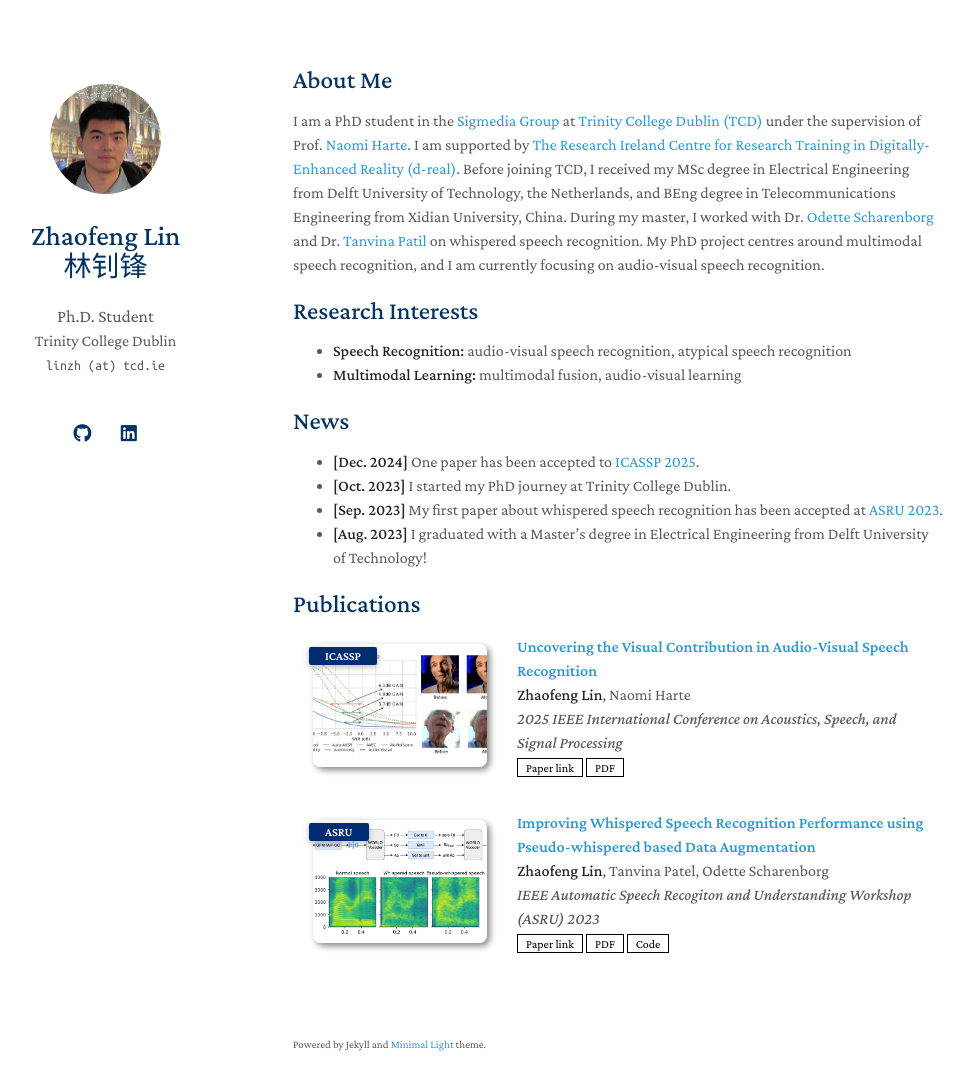
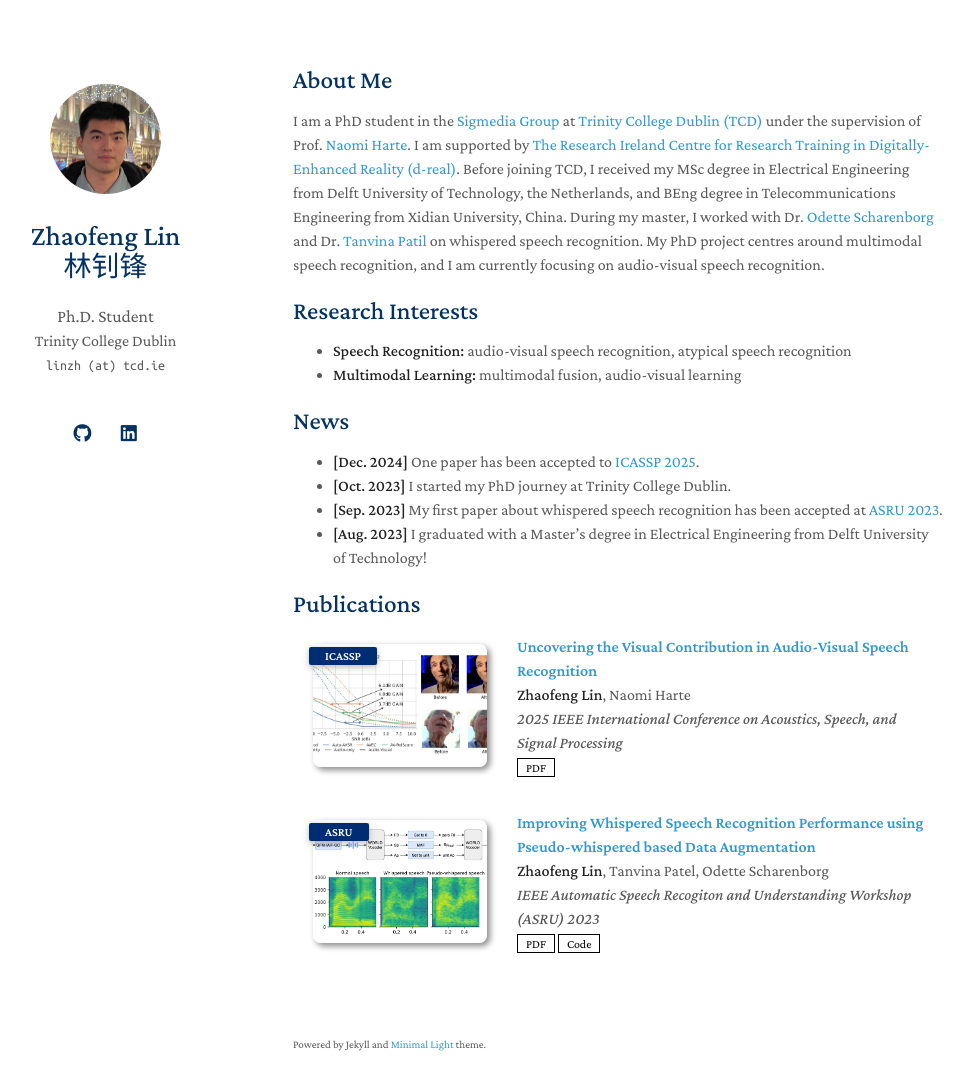
Before and after one commit to chaufanglin/chaufanglin.github.io, a Jekyll site: the page built from index.md, in a window 1280 px wide and 1125 px high. Shown: the top 1090 px of the window, without its empty margins (177-1150 px from the left). Built offline with Jekyll 4.4.1, drawn with Linux system fonts in a browser that asks for light colours; a style sheet for code colours, icons or effects is not loaded; our own code applies the rules of GitHub Pages for plain Markdown files.

Commit message:
update 2

```diff
--- a/_includes/publications.md
+++ b/_includes/publications.md
@@ -21,9 +21,6 @@
       <div class="periodical"><em>{{ link.conference }}</em>
       </div>
     <div class="links">
-      {% if link.official %}
-      <a href="{{ link.official }}" class="btn btn-sm z-depth-0" role="button" target="_blank" style="font-size:12px;">Paper link</a>
-      {% endif %}
       {% if link.pdf %}
       <a href="{{ link.pdf }}" class="btn btn-sm z-depth-0" role="button" target="_blank" style="font-size:12px;">PDF</a>
       {% endif %}
```
